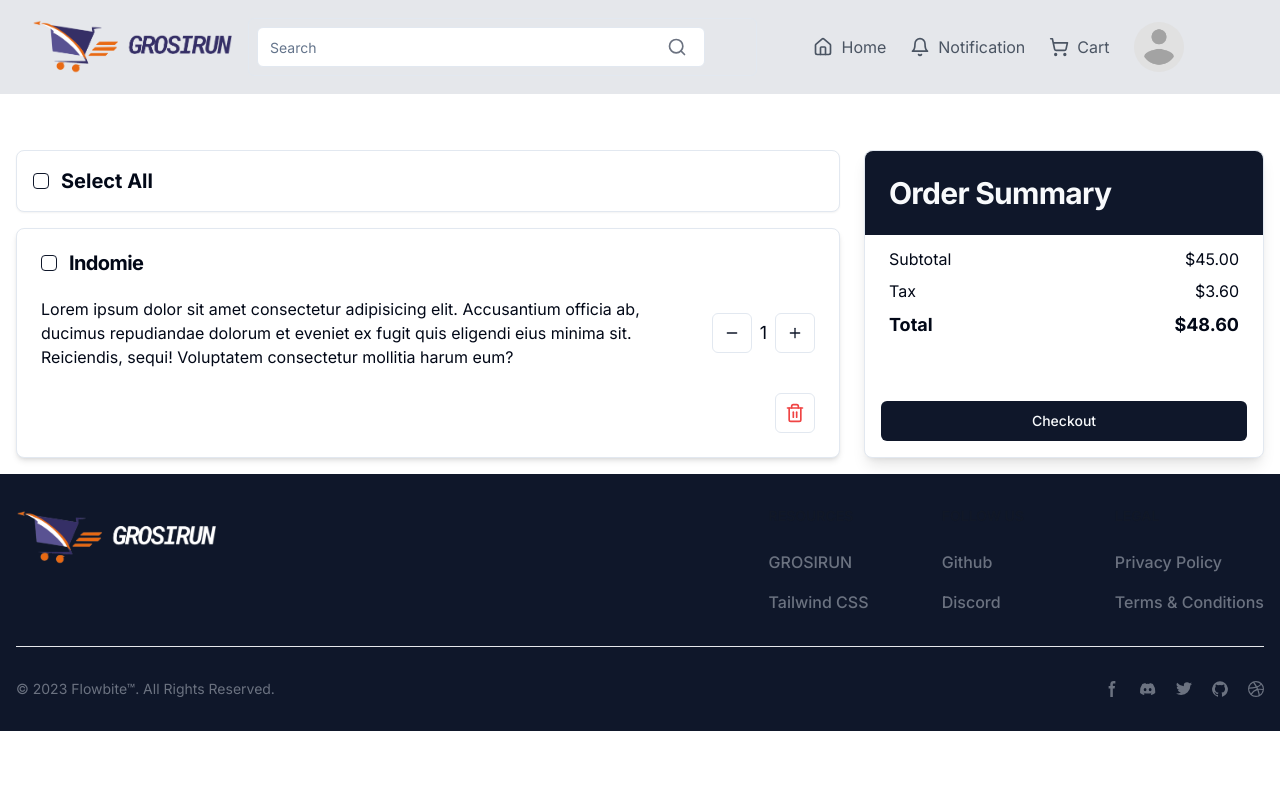
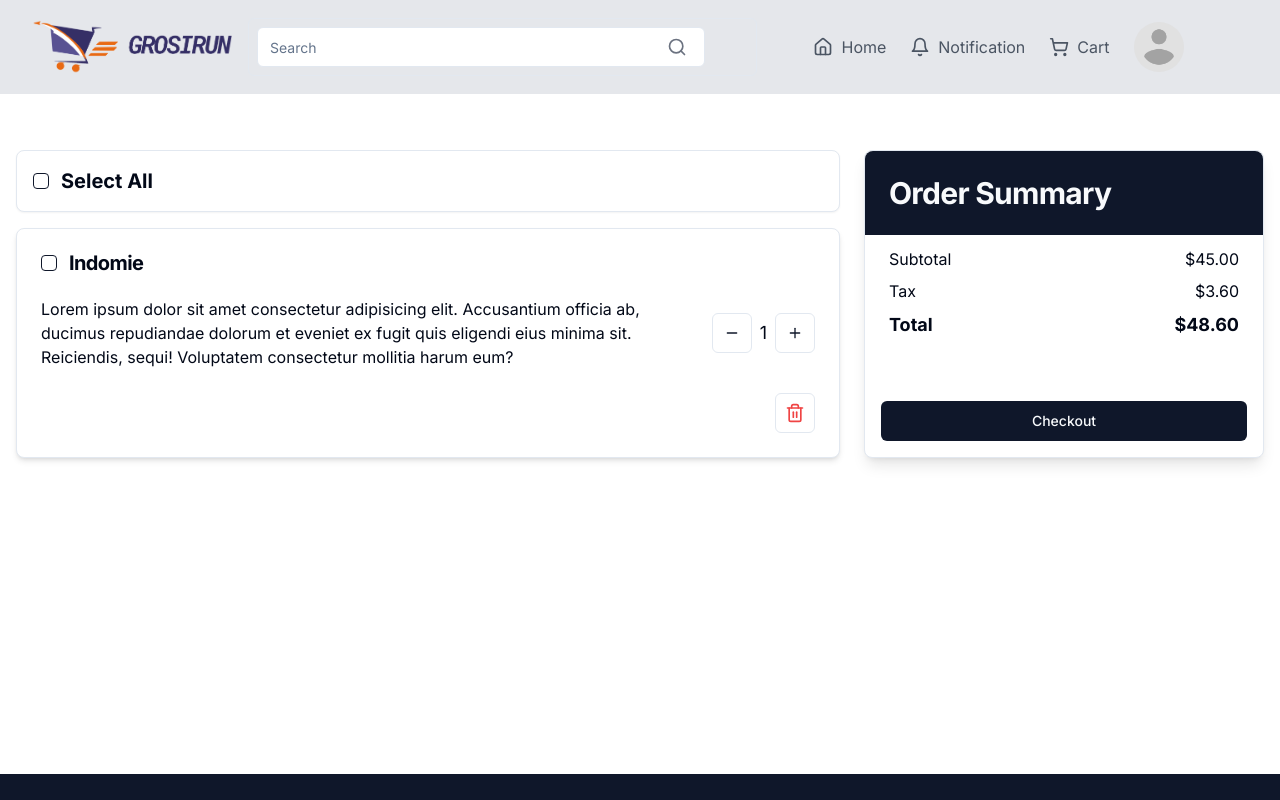
Before and after one commit to purwadhikafullstack/JCWD0308-02, a Next.js app in the folder apps/web/: page /cart in a window 1280 px wide. Shown: the top 800 px of the page. Built offline with nearby package versions, Linux system fonts and the light colour scheme.

Commit message:
fix(web): edit cart page

```diff
--- a/apps/web/src/app/cart/page.tsx
+++ b/apps/web/src/app/cart/page.tsx
@@ -12,7 +12,7 @@ import React from 'react';
 
 export default function Cart() {
   return (
-    <div className="container mx-auto mt-10 p-4">
+    <div className="container mx-auto mt-10 p-4 min-h-[40rem]">
       <div className="grid md:grid-cols-3 gap-6">
         {/* Shopping List */}
         <div className="md:col-span-2">
```
